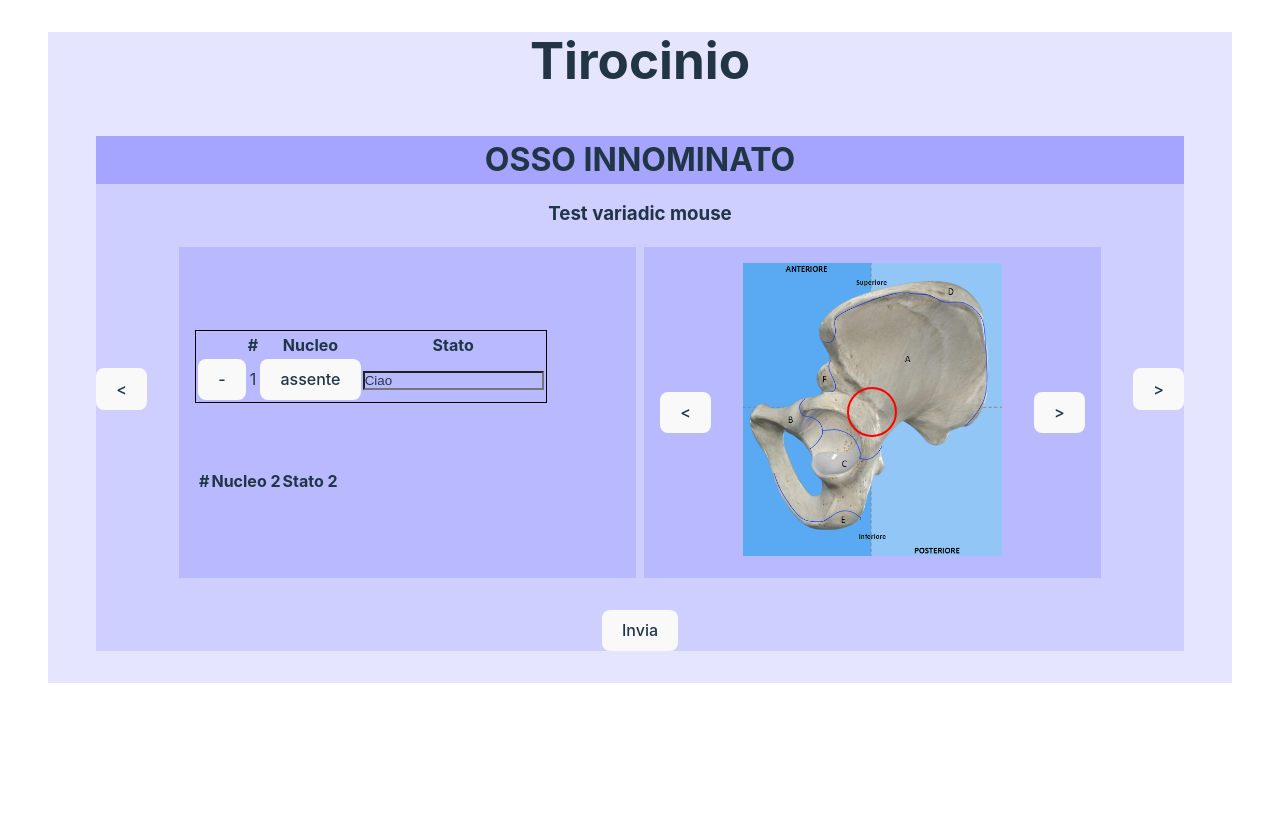
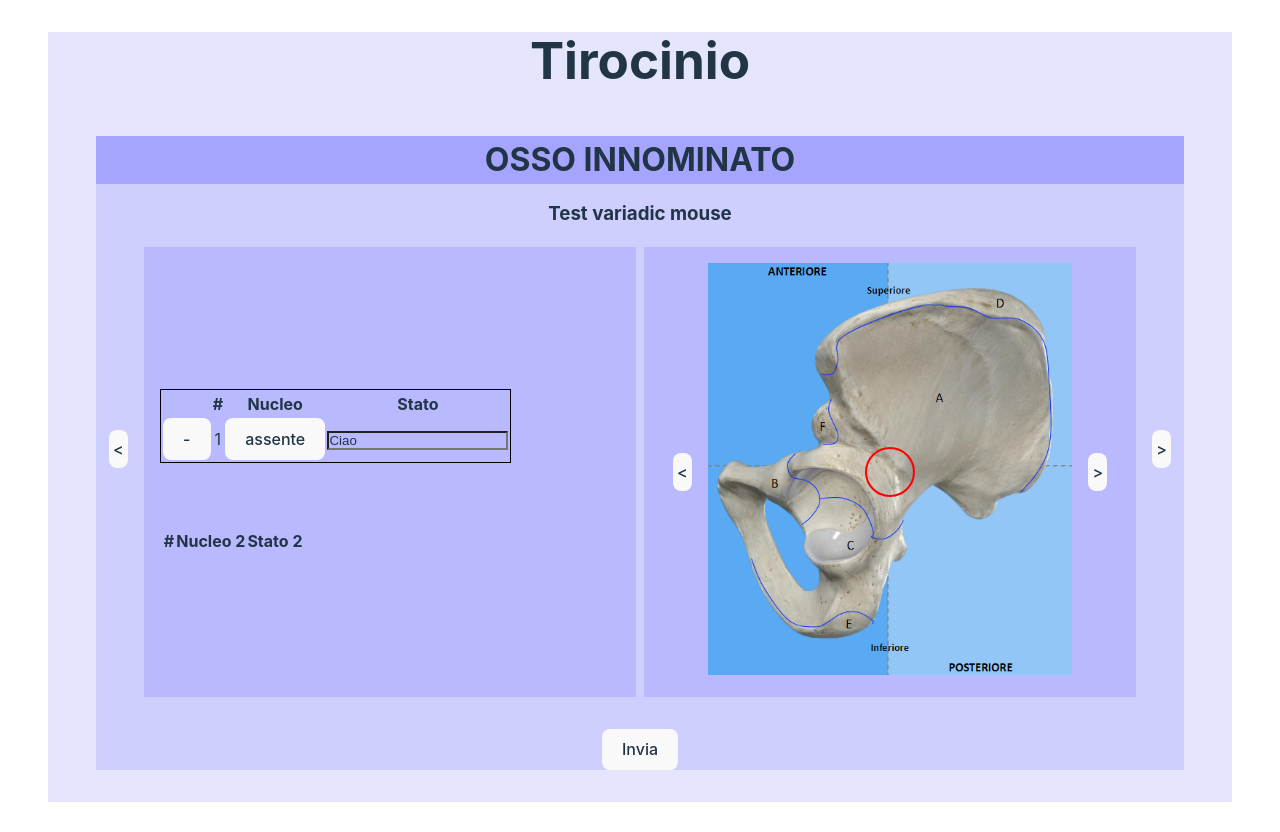
Before and after one commit to nixpare/tirocinio, a React (Vite) app: page / in a window 1280 px wide. Built offline with nearby package versions, Linux system fonts and the light colour scheme.

Commit message:
Stile Carousel migliorato

```diff
--- a/src/css/Carousel.css
+++ b/src/css/Carousel.css
@@ -2,5 +2,10 @@
 	display: flex;
 	align-items: center;
 	justify-content: space-between;
-	gap: 2em;
+	gap: 1em;
+	margin: 0 .8em;
 }
+
+.carousel > button {
+	padding: .5em .2em
+}
```
